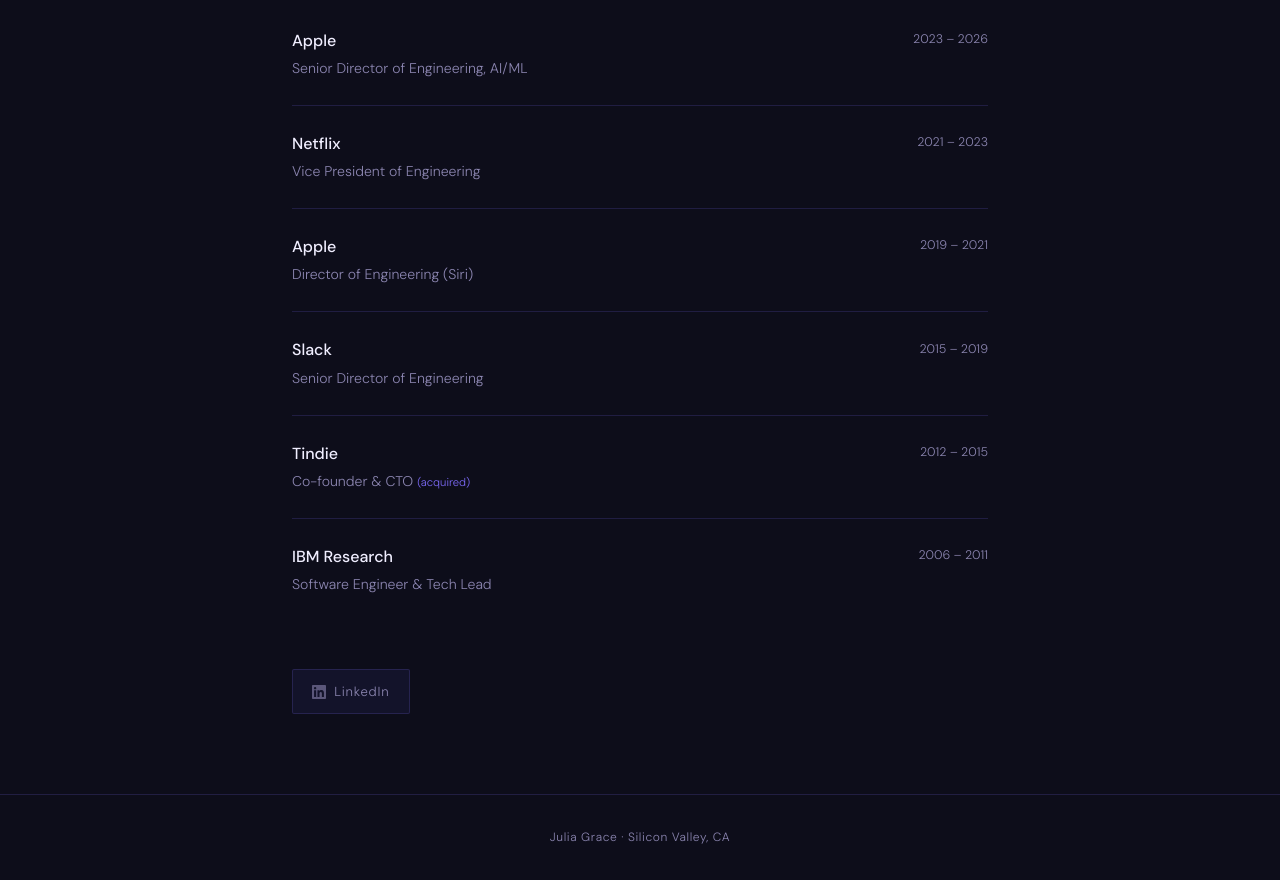
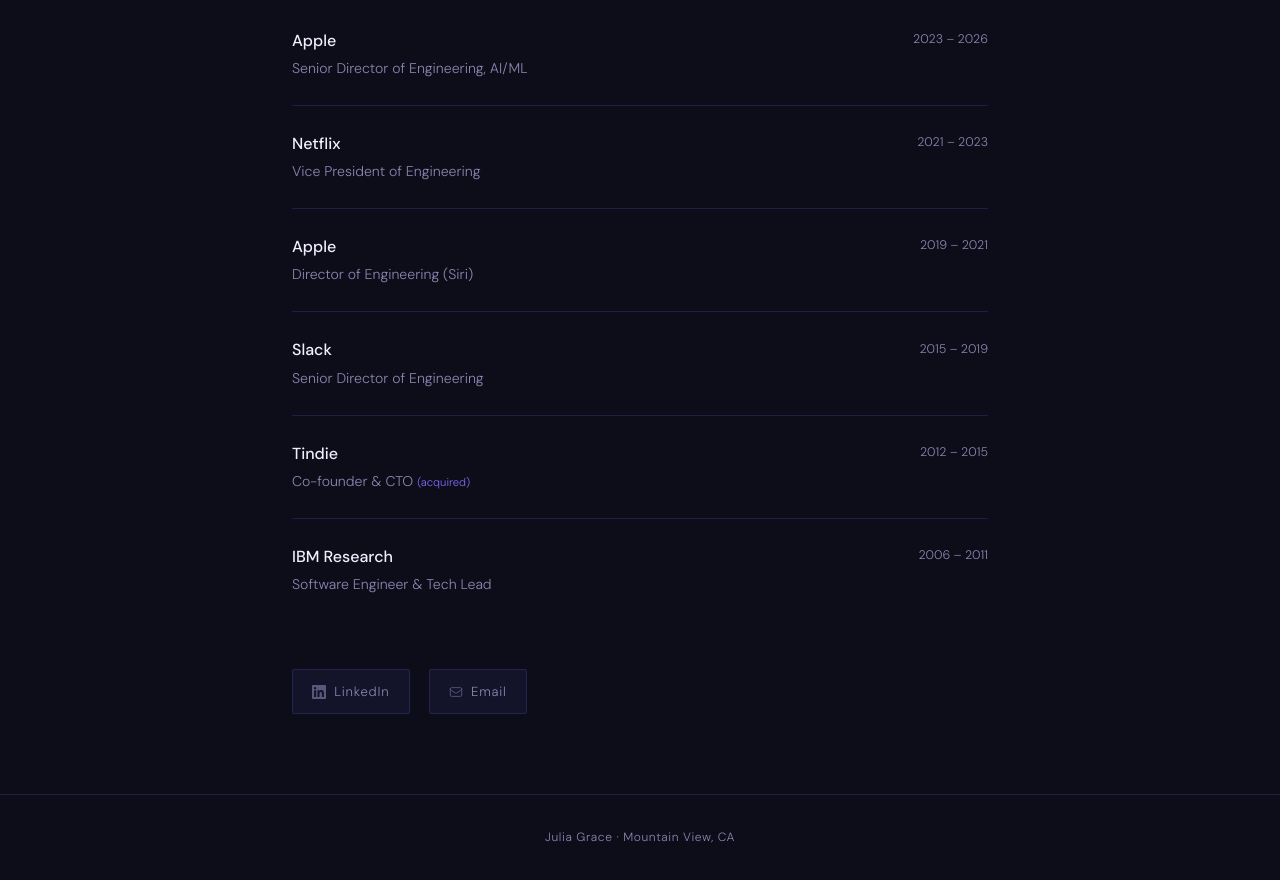
Before and after one commit to jewelia/website, a plain HTML site: page index.html in a window 1280 px wide. Shown: the part 1449-2329 px from the top of the page. Drawn offline with nearby package versions, Linux system fonts and the light colour scheme; a web font is replaced by a local one.

```diff
--- a/index.html
+++ b/index.html
@@ -336,9 +336,14 @@
     </section>
 
     <div class="links">
+      <!-- Update href values with your real links -->
       <a href="https://www.linkedin.com/in/juliagrace" class="link-pill" target="_blank" rel="noopener">
         <svg fill="currentColor" viewBox="0 0 24 24"><path d="M20.447 20.452h-3.554v-5.569c0-1.328-.027-3.037-1.852-3.037-1.853 0-2.136 1.445-2.136 2.939v5.667H9.351V9h3.414v1.561h.046c.477-.9 1.637-1.85 3.37-1.85 3.601 0 4.267 2.37 4.267 5.455v6.286zM5.337 7.433a2.062 2.062 0 01-2.063-2.065 2.064 2.064 0 112.063 2.065zm1.782 13.019H3.555V9h3.564v11.452zM22.225 0H1.771C.792 0 0 .774 0 1.729v20.542C0 23.227.792 24 1.771 24h20.451C23.2 24 24 23.227 24 22.271V1.729C24 .774 23.2 0 22.222 0h.003z"/></svg>
         LinkedIn
+      </a>
+      <a href="/cdn-cgi/l/email-protection#5b313e2c3e37323a1b3c363a323775383436" class="link-pill">
+        <svg fill="none" stroke="currentColor" stroke-width="1.5" viewBox="0 0 24 24"><path stroke-linecap="round" stroke-linejoin="round" d="M21.75 6.75v10.5a2.25 2.25 0 01-2.25 2.25h-15a2.25 2.25 0 01-2.25-2.25V6.75m19.5 0A2.25 2.25 0 0019.5 4.5h-15a2.25 2.25 0 00-2.25 2.25m19.5 0v.243a2.25 2.25 0 01-1.07 1.916l-7.5 4.615a2.25 2.25 0 01-2.36 0L3.32 8.91a2.25 2.25 0 01-1.07-1.916V6.75"/></svg>
+        Email
       </a>
     </div>
 
@@ -346,4 +351,4 @@
 
   <footer>
     <div class="container">
-      Julia Grace · Silicon Valley, CA
+      Julia Grace · Mountain View, CA
```
